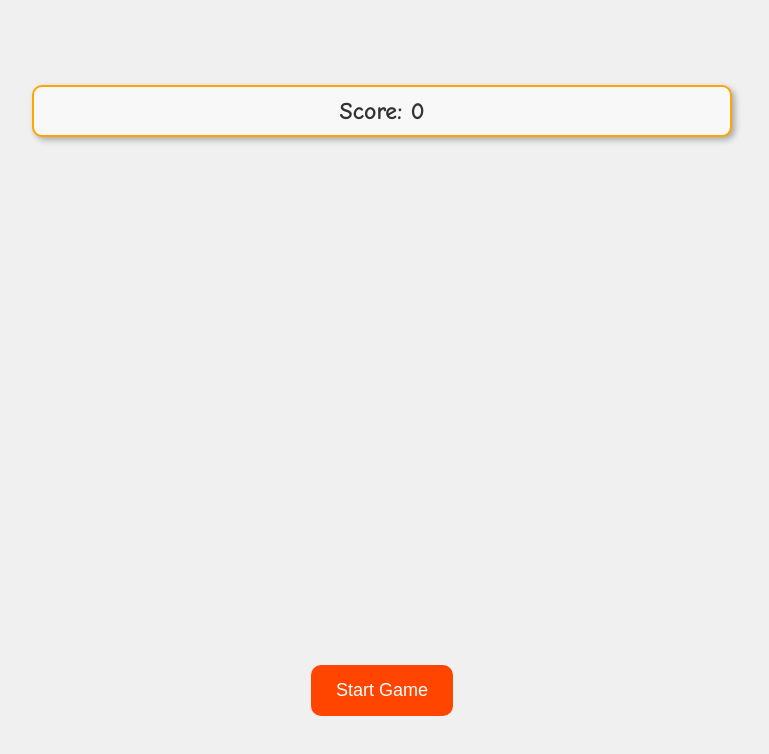
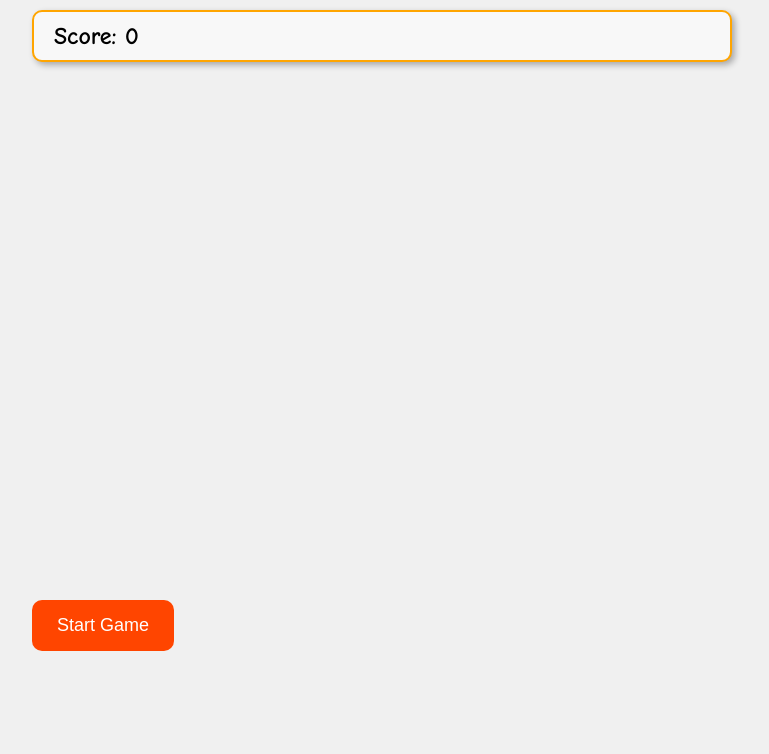
Before and after one commit to JastonChamp/matchingsightwords, a plain HTML site: page index.html in a window 1280 px wide. Shown: the whole page, without its empty margins (258-1027 px from the left). Drawn offline with Linux system fonts and the light colour scheme.

Commit message:
Update style.css

```diff
--- a/style.css
+++ b/style.css
@@ -1,14 +1,13 @@
-/* Updated style.css */
+/* style.css */
 body {
-  font-family: 'Comic Sans MS', Arial, sans-serif; /* Child-friendly font */
+  font-family: 'Comic Sans MS', Arial, sans-serif;
   display: flex;
   flex-direction: column;
-  justify-content: center;
+  justify-content: flex-start; /* Adjusted to start from the top */
   align-items: center;
   height: 100vh;
   margin: 0;
   background-color: #f0f0f0;
-  background-image: url('background.png'); /* Add a fun background image */
   background-size: cover;
 }
 
@@ -17,8 +16,8 @@ body {
   flex-wrap: wrap;
   justify-content: center;
   align-items: center;
-  margin-top: 10px; /* Reduced margin to bring it closer to the score */
-  width: 700px; /* Adjust the width to accommodate 5 cards in a row */
+  margin-top: 20px;
+  width: 700px; /* Adjust width for 5 cards per row */
 }
 
 .card {
@@ -37,21 +36,26 @@ body {
   transition: all 0.4s ease;
   color: #333;
   border-radius: 15px;
-  visibility: hidden; /* Make the cards hidden initially */
+  visibility: hidden; /* Initially hidden */
 }
 
-.card.matched, .card.flipped {
-  visibility: visible; /* Show the cards when flipped or matched */
-}
-
-.card:hover {
-  transform: scale(1.1);
-  background-color: #FFD700;
+.card.flipped {
+  visibility: visible; /* Make cards visible when flipped */
 }
 
 .matched {
-  background-color: #32CD32; /* Green for matched cards */
-  box-shadow: 0 0 15px #32CD32;
+  background-color: #32CD32; /* Matched cards background */
+}
+
+#score-display {
+  font-size: 24px;
+  font-weight: bold;
+  margin: 10px 0;
+  padding: 10px 20px;
+  background-color: #f8f8f8;
+  border-radius: 10px;
+  border: 2px solid #FFA500;
+  box-shadow: 3px 3px 6px rgba(0, 0, 0, 0.3);
 }
 
 #start-button {
@@ -64,24 +68,8 @@ body {
   border-radius: 10px;
   cursor: pointer;
   transition: background-color 0.3s ease;
-  position: relative;
-  left: 50%;
-  transform: translateX(-50%); /* Center the button */
 }
 
 #start-button:hover {
   background-color: #FF6347;
 }
-
-#score-display {
-  font-size: 24px;
-  font-weight: bold;
-  color: #333;
-  margin-bottom: 10px; /* Reduced margin to bring it closer to the grid */
-  background-color: #f8f8f8;
-  padding: 10px 20px;
-  border-radius: 10px;
-  border: 2px solid #FFA500;
-  box-shadow: 3px 3px 6px rgba(0, 0, 0, 0.3);
-  text-align: center;
-}
```
